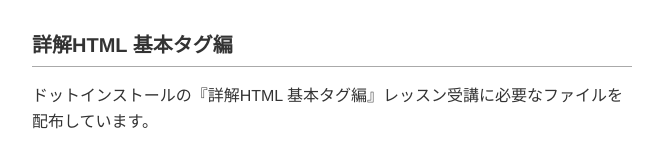
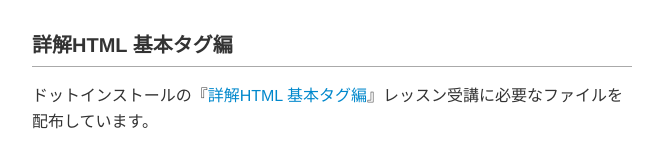
Before and after one commit to dotinstall/setup, a plain HTML site: page basic_html_tags_v3.html in a window 1280 px wide. Shown: the top 164 px of the page, without its empty margins (308-971 px from the left). Drawn offline with nearby package versions, Linux system fonts and the light colour scheme.

Commit message:
lesson link added

```diff
--- a/basic_html_tags_v3.html
+++ b/basic_html_tags_v3.html
@@ -12,7 +12,7 @@
 <body>
   <div class="container">
     <h1>詳解HTML 基本タグ編</h1>
-    <p>ドットインストールの『詳解HTML 基本タグ編』レッスン受講に必要なファイルを配布しています。</p>
+    <p>ドットインストールの『<a href="">詳解HTML 基本タグ編</a>』レッスン受講に必要なファイルを配布しています。</p>
 
     <section>
       <ul>
```
